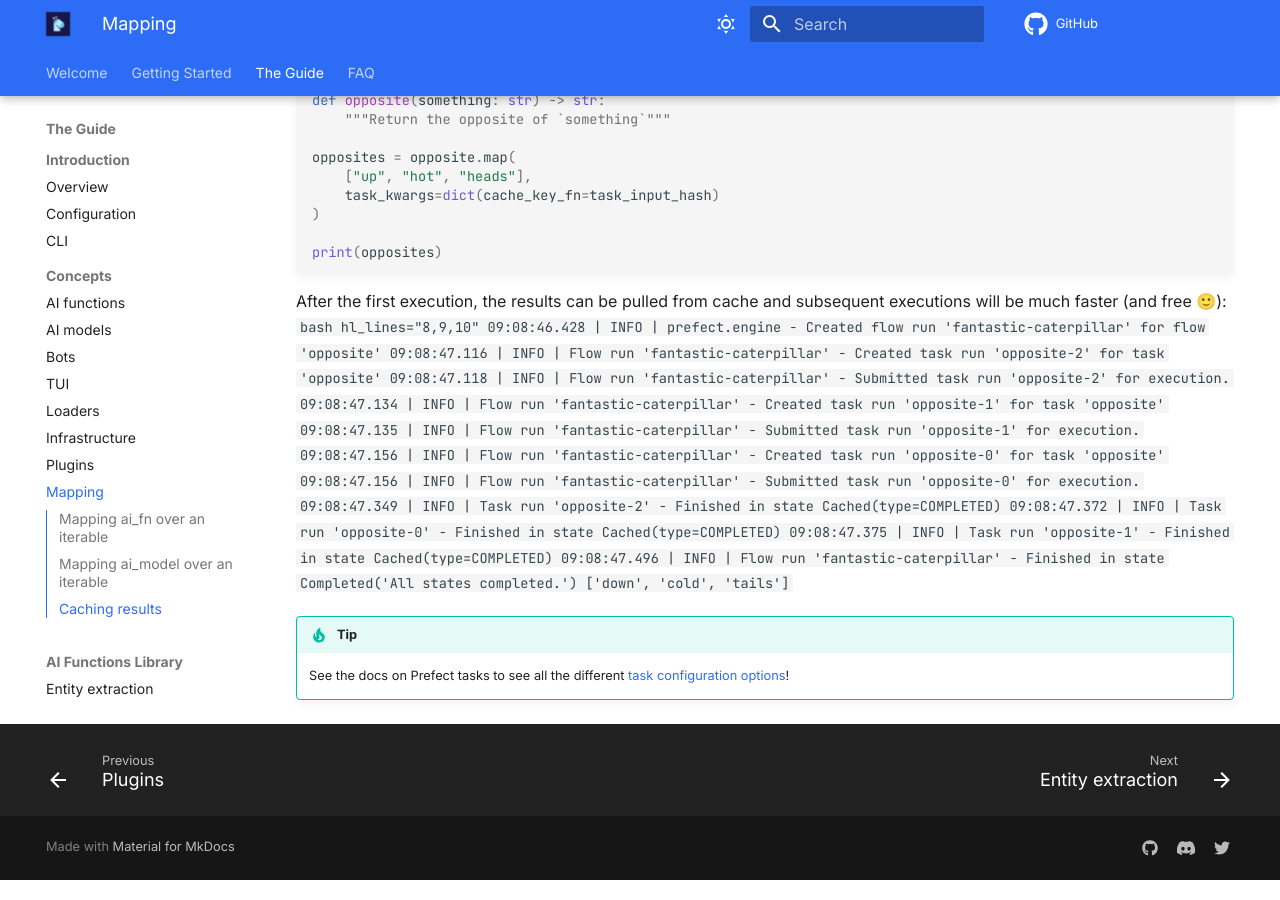
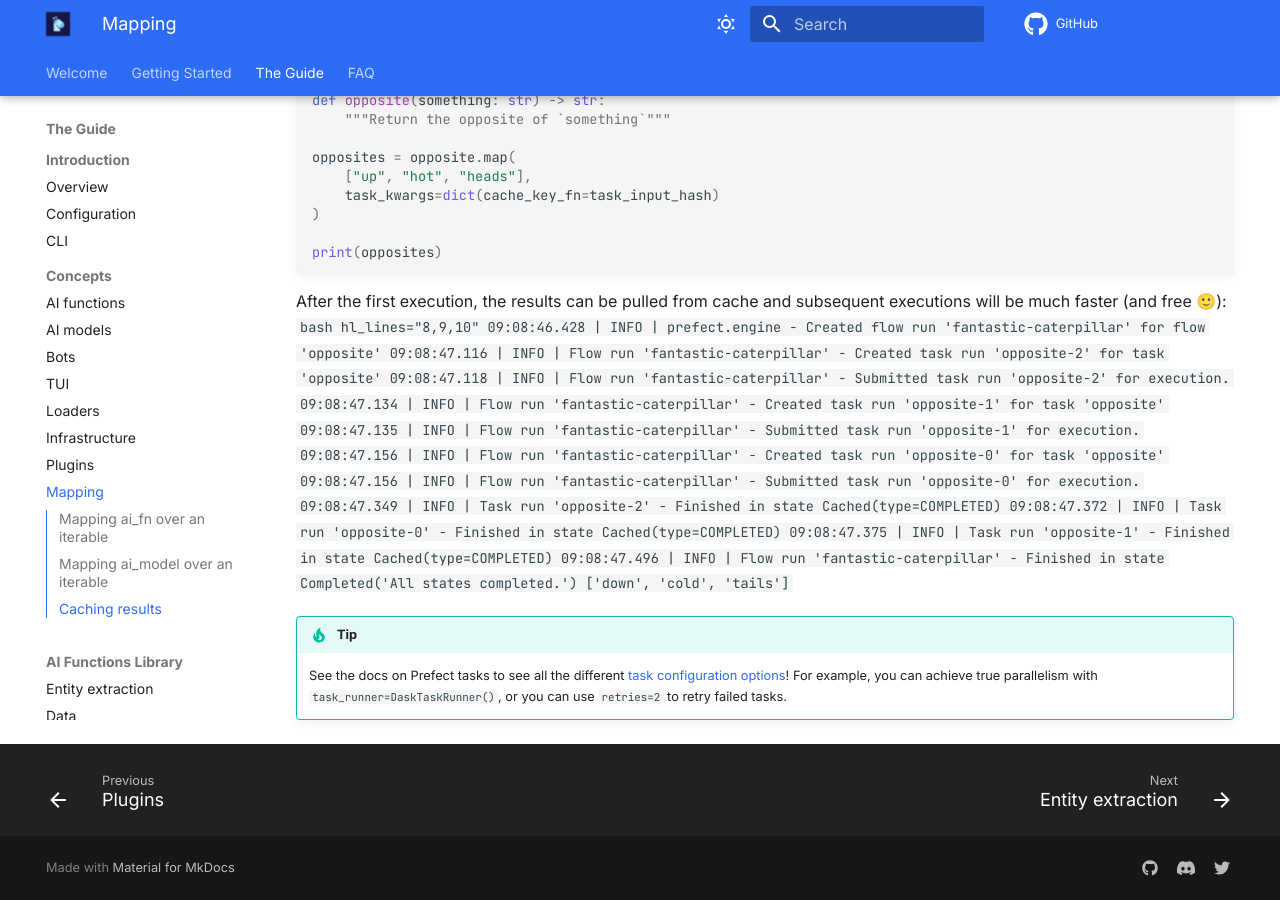
Before and after one commit to PrefectHQ/marvin, an MkDocs documentation site: the page built from docs/guide/concepts/mapping.md, in a window 1280 px wide and 900 px high, scrolled down 1907 px. Built offline with MkDocs 1.6.1 and Material for MkDocs 9.7.7, drawn with Linux system fonts in a browser that asks for light colours; comment, search, counter and statistics services are not loaded.

Commit message:
notes about task config

````diff
--- a/docs/guide/concepts/mapping.md
+++ b/docs/guide/concepts/mapping.md
@@ -102,4 +102,4 @@
 ```
 
 !!! tip
-    See the docs on Prefect tasks to see all the different [task configuration options](https://docs.prefect.io/latest/tutorial/flow-task-config/)!
+    See the docs on Prefect tasks to see all the different [task configuration options](https://docs.prefect.io/latest/tutorial/flow-task-config/)! For example, you can achieve true parallelism with `task_runner=DaskTaskRunner()`, or you can use `retries=2` to retry failed tasks.
````
